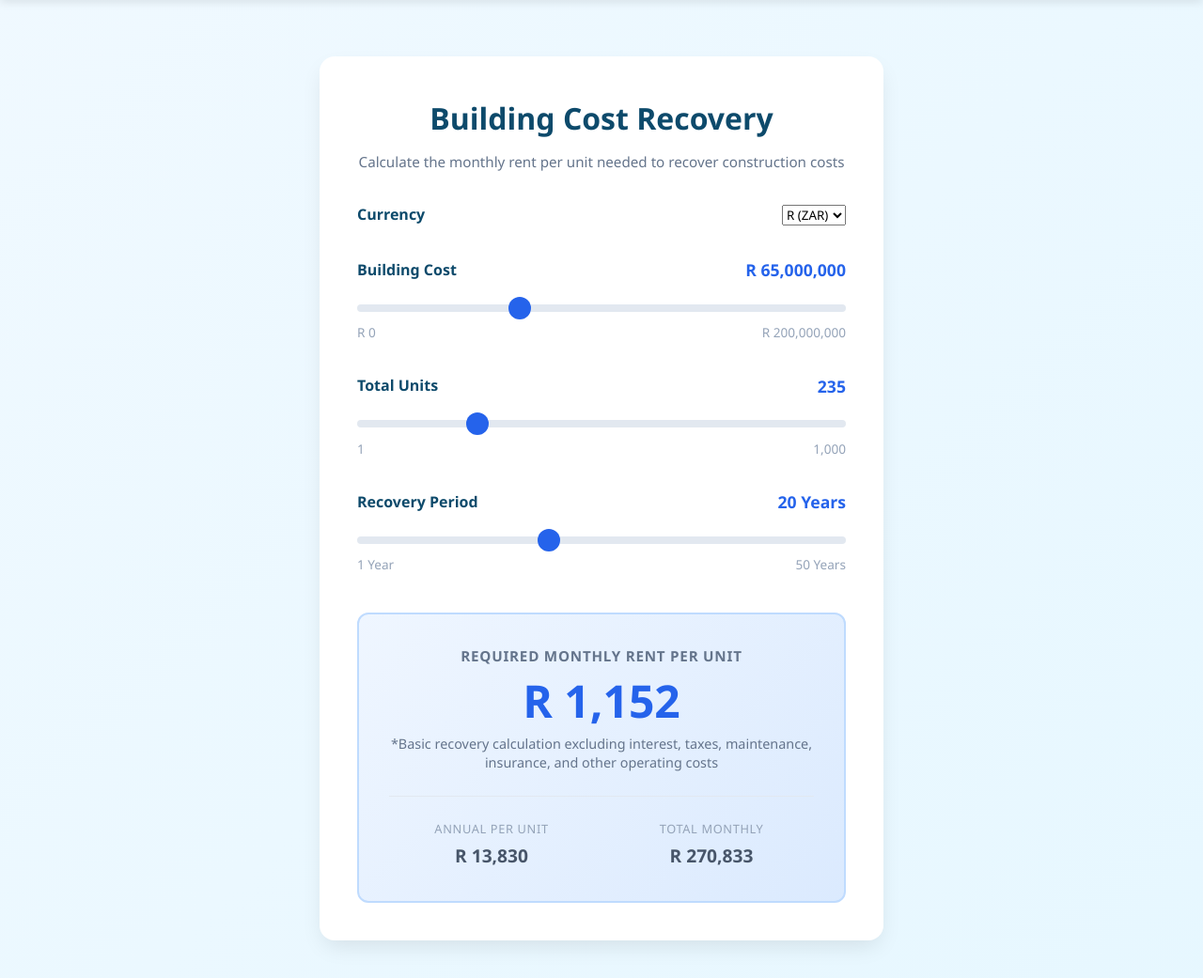
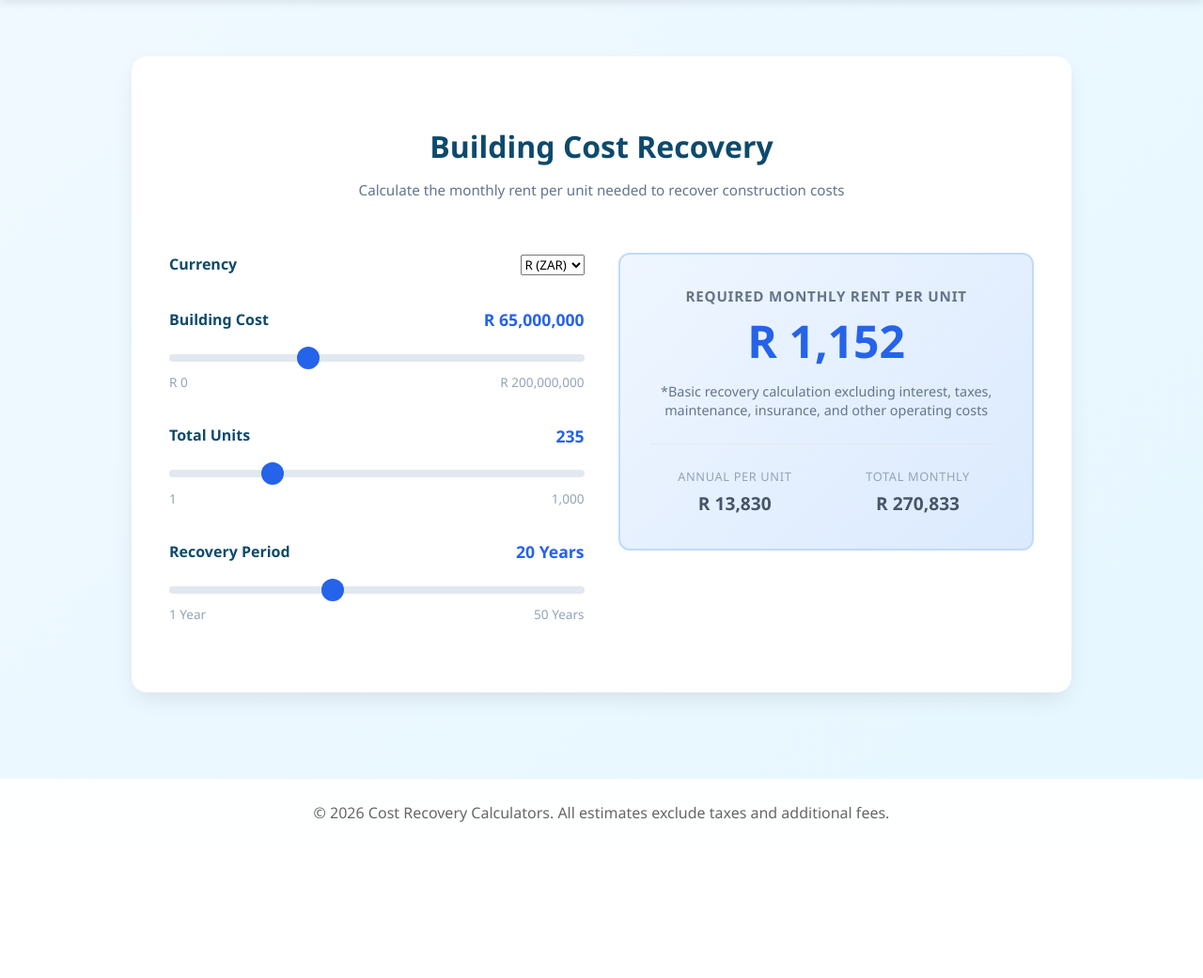
Before and after one commit to MafuMQ/Calculators, a Flask app: page /building in a window 1280 px wide. Shown: the part 70-1111 px from the top of the page at 94% size. After the commit the page ends 945 px from the top, so only its background shows below. Run offline with Flask 3, Linux system fonts and the light colour scheme.

Commit message:
removed code duplication

```diff
--- a/static/css/calculator.css
+++ b/static/css/calculator.css
@@ -227,3 +227,67 @@
         font-size: 1.5rem;
     }
 }
+
+/* Side-by-side Layout (Desktop) */
+.split-layout {
+    display: flex;
+    justify-content: space-between;
+    align-items: flex-start;
+    gap: 30px;
+    margin-top: 25px;
+}
+
+.inputs-section {
+    width: 48%;
+}
+
+.outputs-section {
+    width: 48%;
+}
+
+.split-layout .result-box {
+    margin-top: 0 !important;
+    height: 100%;
+    display: flex;
+    flex-direction: column;
+    justify-content: center;
+}
+
+/* Fleet-specific Input Styling */
+.fleet-inputs {
+    background-color: #f8fafc;
+    padding: 20px;
+    border-radius: 12px;
+    border: 2px solid #e2e8f0;
+}
+.fleet-inputs .form-group {
+    margin-bottom: 12px;
+}
+.fleet-inputs label {
+    font-size: 0.9rem;
+    margin-bottom: 4px;
+}
+.fleet-inputs input {
+    padding: 8px 10px;
+    font-size: 0.95rem;
+}
+.section-title {
+    margin-top: 0;
+    margin-bottom: 15px;
+    font-size: 1.1rem;
+    color: #0f172a;
+    border-bottom: 2px solid #e2e8f0;
+    padding-bottom: 5px;
+}
+
+@media (max-width: 768px) {
+    .split-layout {
+        flex-direction: column;
+    }
+    .inputs-section, .outputs-section {
+        width: 100%;
+    }
+    .split-layout .result-box {
+        margin-top: 30px !important;
+    }
+}
--- a/templates/building_calculator.html
+++ b/templates/building_calculator.html
@@ -9,11 +9,15 @@
 
 {% block content %}
 <div class="calculator-container">
-    <div class="calculator">
-        <h2>Building Cost Recovery</h2>
-        <p class="description">Calculate the monthly rent per unit needed to recover construction costs</p>
+    <div class="calculator" style="max-width: 1000px;">
+        <header>
+            <h2>Building Cost Recovery</h2>
+            <p class="description" style="margin-bottom: 0;">Calculate the monthly rent per unit needed to recover construction costs</p>
+        </header>
 
-        <div class="input-group">
+        <div class="split-layout">
+            <div class="inputs-section">
+                <div class="input-group">
             <label>
                 <span>Currency</span>
                 <select id="currency" class="currency-select">
@@ -61,7 +65,10 @@
             </div>
         </div>
 
-        <div class="result-box">
+            </div>
+
+            <div class="outputs-section">
+                <div class="result-box">
             <div class="result-label">Required Monthly Rent Per Unit</div>
             <div class="result-value" id="result">R1,152</div>
             <div class="sub-text">
@@ -80,6 +87,9 @@
                 </div>
             </div>
         </div>
+                </div>
+            </div>
+        </div>
     </div>
 </div>
 
```
Also changed, not shown: templates/fixed_deposit_calculator.html (+15 -5 lines), templates/fleet_calculator.html (+3 -48 lines).
